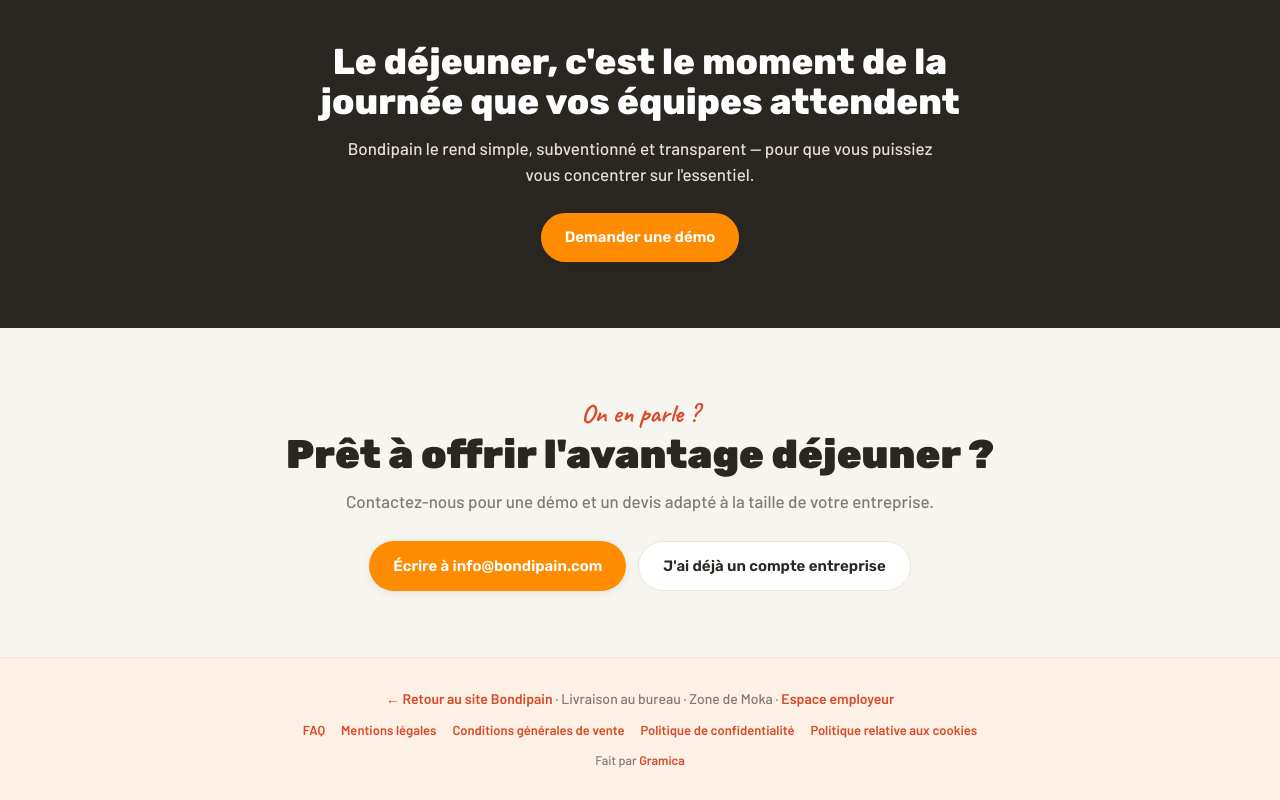
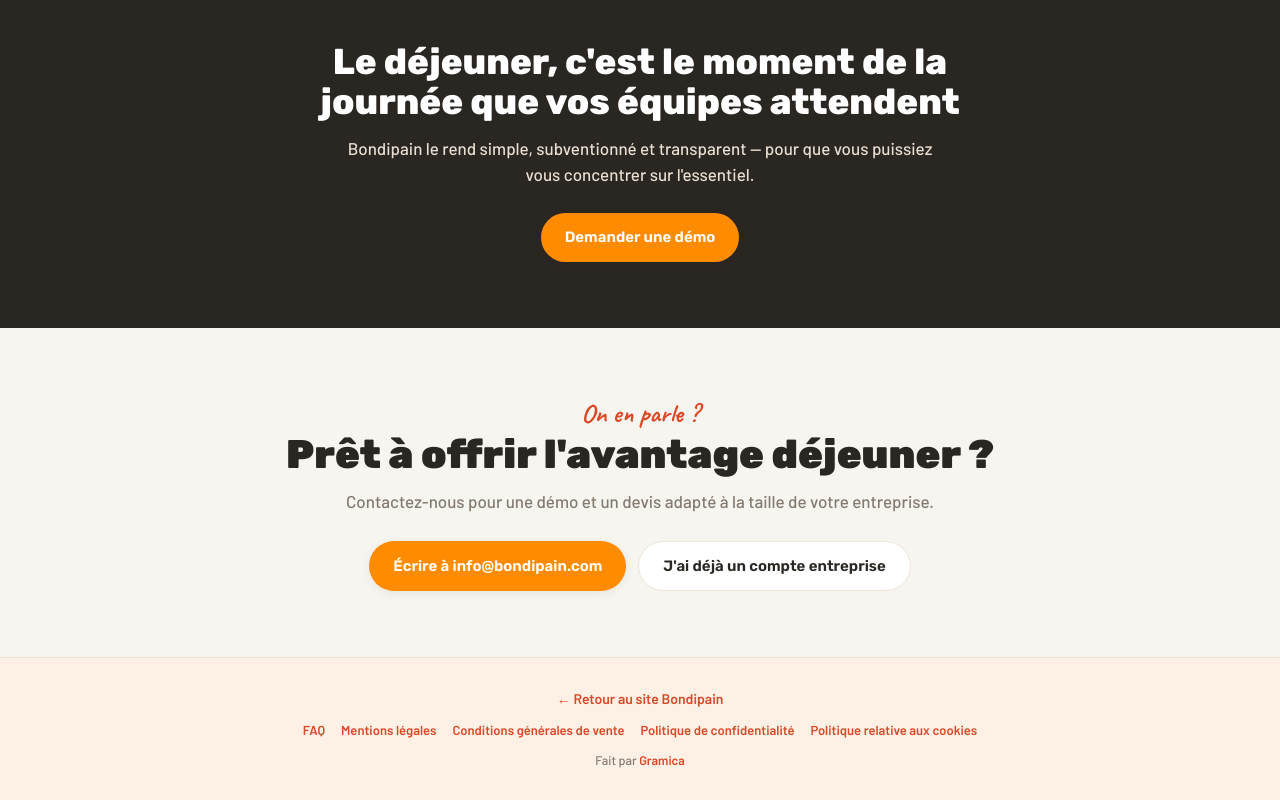
Before and after one commit to anaisgirod/bondipain, a website: page entreprises.html in a window 1280 px wide. Shown: the part 1996-2796 px from the top of the page. Drawn offline with nearby package versions, Linux system fonts and the light colour scheme; no server answers.

Commit message:
chore(entreprises): footer épuré (retrait livraison bureau/Moka + espace employeur)

```diff
--- a/entreprises.html
+++ b/entreprises.html
@@ -281,7 +281,7 @@
 
 <footer class="site">
   <div class="container">
-    <p data-i18n="footer_html"><a href="index.html">← Retour au site Bondipain</a> · Livraison au bureau · Zone de Moka · <a href="employeur.html">Espace employeur</a></p>
+    <p data-i18n="footer_html"><a href="index.html">← Retour au site Bondipain</a></p>
     <p style="margin-top:12px;font-size:13px;display:flex;flex-wrap:wrap;gap:6px 16px;justify-content:center;">
       <a href="faq.html" data-i18n="footer_faq">FAQ</a>
       <a href="mentions-legales.html" data-i18n="footer_legal_notice">Mentions légales</a>
@@ -333,7 +333,7 @@
     cta_eyebrow: "On en parle ?", cta_h2: "Prêt à offrir l'avantage déjeuner ?",
     cta_p: "Contactez-nous pour une démo et un devis adapté à la taille de votre entreprise.",
     cta_btn1: "Écrire à info@bondipain.com", cta_btn2: "J'ai déjà un compte entreprise",
-    footer_html: '<a href="index.html">← Retour au site Bondipain</a> · Livraison au bureau · Zone de Moka · <a href="employeur.html">Espace employeur</a>',
+    footer_html: '<a href="index.html">← Retour au site Bondipain</a>',
     footer_faq: "FAQ", footer_legal_notice: "Mentions légales", footer_terms: "Conditions générales de vente", footer_privacy: "Politique de confidentialité", footer_cookies: "Politique relative aux cookies", footer_madeby: "Fait par",
   },
   en: {
@@ -373,7 +373,7 @@
     cta_eyebrow: "Let's talk?", cta_h2: "Ready to offer the lunch benefit?",
     cta_p: "Get in touch for a demo and a quote tailored to your company's size.",
     cta_btn1: "Email info@bondipain.com", cta_btn2: "I already have a company account",
-    footer_html: '<a href="index.html">← Back to the Bondipain site</a> · Office delivery · Moka area · <a href="employeur.html">Employer portal</a>',
+    footer_html: '<a href="index.html">← Back to the Bondipain site</a>',
     footer_faq: "FAQ", footer_legal_notice: "Legal notice", footer_terms: "Terms & conditions", footer_privacy: "Privacy policy", footer_cookies: "Cookie policy", footer_madeby: "Made by",
   },
 };
```
